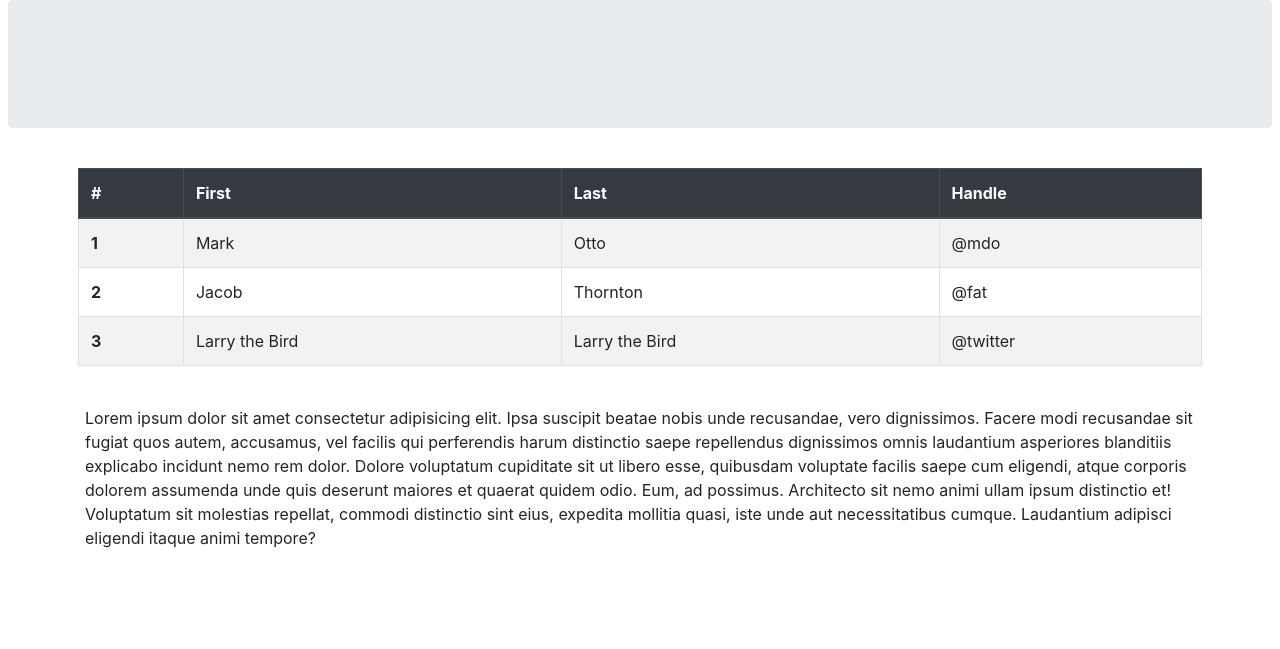
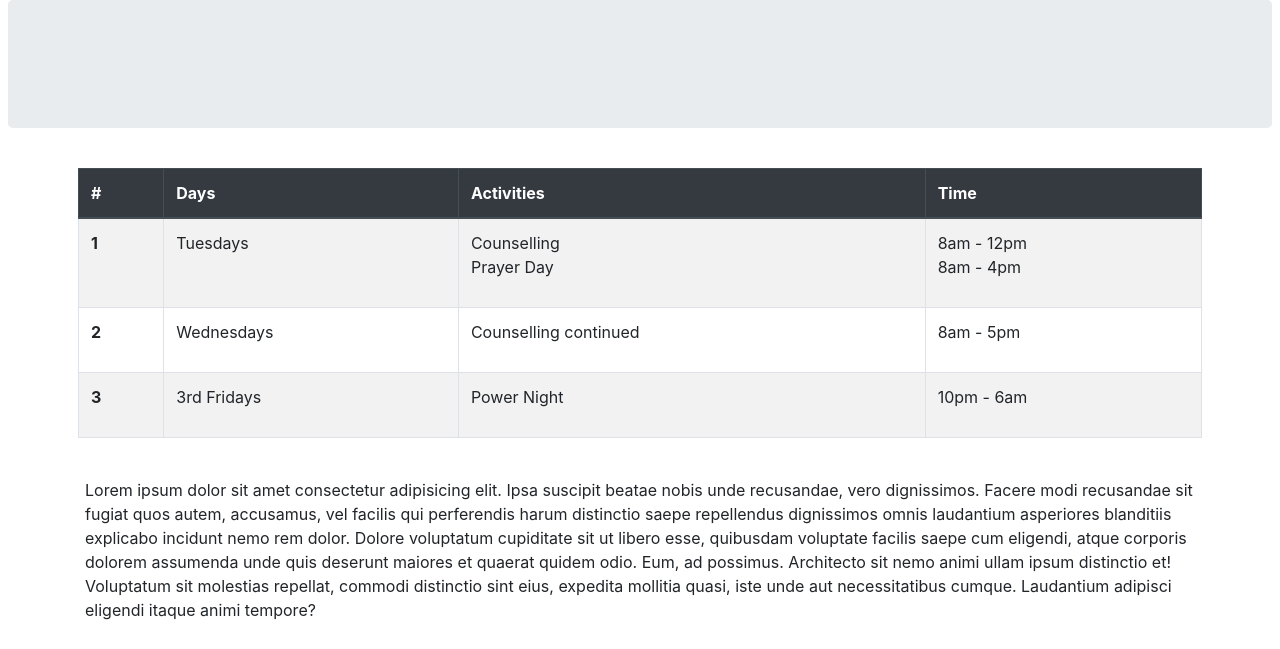
Before and after one commit to CodeTemplar99/DBM, a Django app: page /days/ in a window 1280 px wide. Shown: the part 120-769 px from the top of the page. Run offline with Django 3.2, Linux system fonts and the light colour scheme; some libraries are stand-ins or nearby versions.

Commit message:
edited table

```diff
--- a/templates/days.html
+++ b/templates/days.html
@@ -27,30 +27,64 @@
     <table class="table mb-0 table-bordered table-striped">
       <thead class="thead-dark">
         <tr>
-          <th scope="col">#</th>
-          <th scope="col">First</th>
-          <th scope="col">Last</th>
-          <th scope="col">Handle</th>
+          <th scope="col">
+            <p class="m-0">#</p>
+          </th>
+          <th scope="col">
+            <p class="m-0">Days</p>
+          </th>
+          <th scope="col">
+            <p class="m-0">Activities</p>
+          </th>
+          <th scope="col">
+            <p class="m-0">Time</p>
+          </th>
         </tr>
       </thead>
       <tbody>
         <tr>
-          <th scope="row">1</th>
-          <td>Mark</td>
-          <td>Otto</td>
-          <td>@mdo</td>
+          <th scope="row">
+            <p>1</p>
+          </th>
+          <td>
+            <p>Tuesdays</p>
+          </td>
+          <td>
+            <p>Counselling<br>
+              Prayer Day</p>
+          </td>
+          <td>
+            <p>8am - 12pm<br>
+              8am - 4pm</p>
+          </td>
         </tr>
         <tr>
-          <th scope="row">2</th>
-          <td>Jacob</td>
-          <td>Thornton</td>
-          <td>@fat</td>
+          <th scope="row">
+            <p>2</p>
+          </th>
+          <td>
+            <p>Wednesdays</p>
+          </td>
+          <td>
+            <p>Counselling continued</p>
+          </td>
+          <td>
+            <p>8am - 5pm</p>
+          </td>
         </tr>
         <tr>
-          <th scope="row">3</th>
-          <td>Larry the Bird</td>
-          <td>Larry the Bird</td>
-          <td>@twitter</td>
+          <th scope="row">
+            <p>3</p>
+          </th>
+          <td>
+            <p>3rd Fridays</p>
+          </td>
+          <td>
+            <p>Power Night</p>
+          </td>
+          <td>
+            <p>10pm - 6am</p>
+          </td>
         </tr>
       </tbody>
     </table>
```
